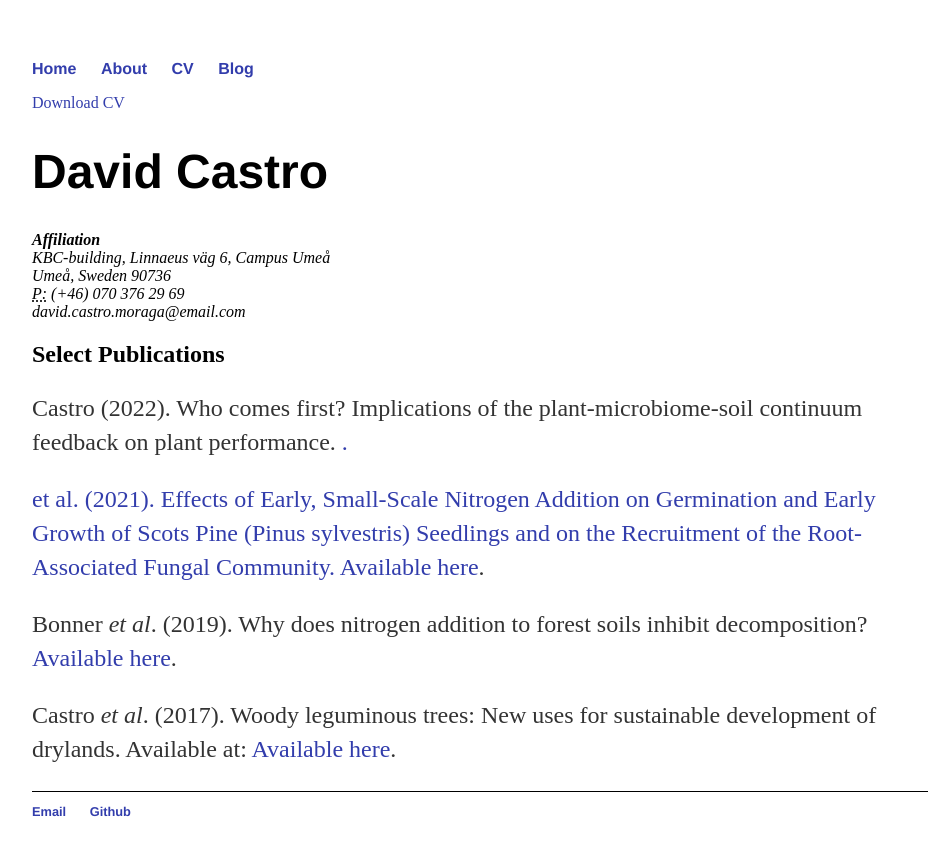
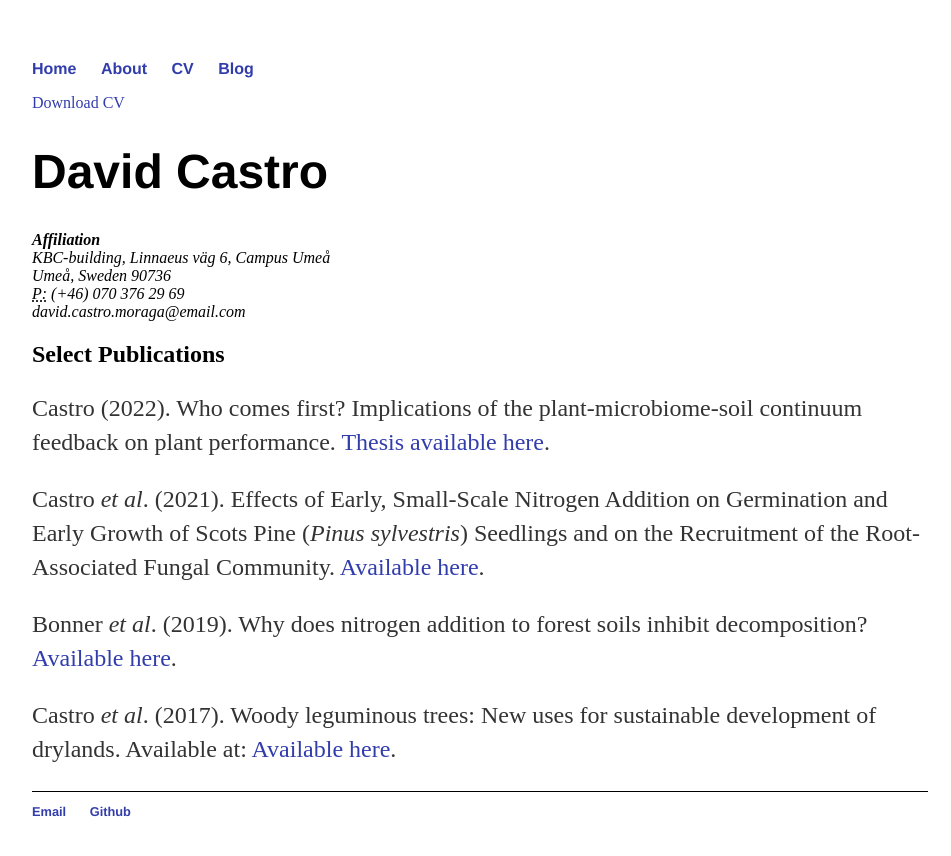
Before and after one commit to davcastrom/davcastrom.github.io, a Jekyll site: the page built from cv/index.html, in a window 1280 px wide. Shown: the top 856 px of the page, without its empty margins (160-1111 px from the left). Built offline with Jekyll 4.4.1, drawn with Linux system fonts in a browser that asks for light colours.

Commit message:
Update index.html
error fixed

```diff
--- a/cv/index.html
+++ b/cv/index.html
@@ -16,8 +16,8 @@ title: David Castro CV
 
 					<h2>Select Publications</h2>
 
-	<p>Castro (2022). Who comes first? Implications of the plant-microbiome-soil continuum feedback on plant performance. <a href="https://pub.epsilon.slu.se/27682/"><Thesis available here</a>.
-	<p><Castro <i>et al</i>. (2021). Effects of Early, Small-Scale Nitrogen Addition on Germination and Early Growth of Scots Pine (Pinus sylvestris) Seedlings and on the Recruitment of the Root-Associated Fungal Community. <a href="https://doi.org/10.3390/f12111589">Available here</a>.
+	<p>Castro (2022). Who comes first? Implications of the plant-microbiome-soil continuum feedback on plant performance. <a href="https://pub.epsilon.slu.se/27682/">Thesis available here</a>.
+	<p>Castro <i>et al</i>. (2021). Effects of Early, Small-Scale Nitrogen Addition on Germination and Early Growth of Scots Pine (<i>Pinus sylvestris</i>) Seedlings and on the Recruitment of the Root-Associated Fungal Community. <a href="https://doi.org/10.3390/f12111589">Available here</a>.
         <p>Bonner <i>et al</i>. (2019). Why does nitrogen addition to forest soils inhibit decomposition? <a href="https://doi.org/10.1016/j.soilbio.2019.107570">Available here</a>.
         <p>Castro <i>et al</i>. (2017). Woody leguminous trees: New uses for sustainable development of drylands. Available at: <a href="https://doi.org/10.1080/10549811.2017.1359098">Available here</a>.
 
```
